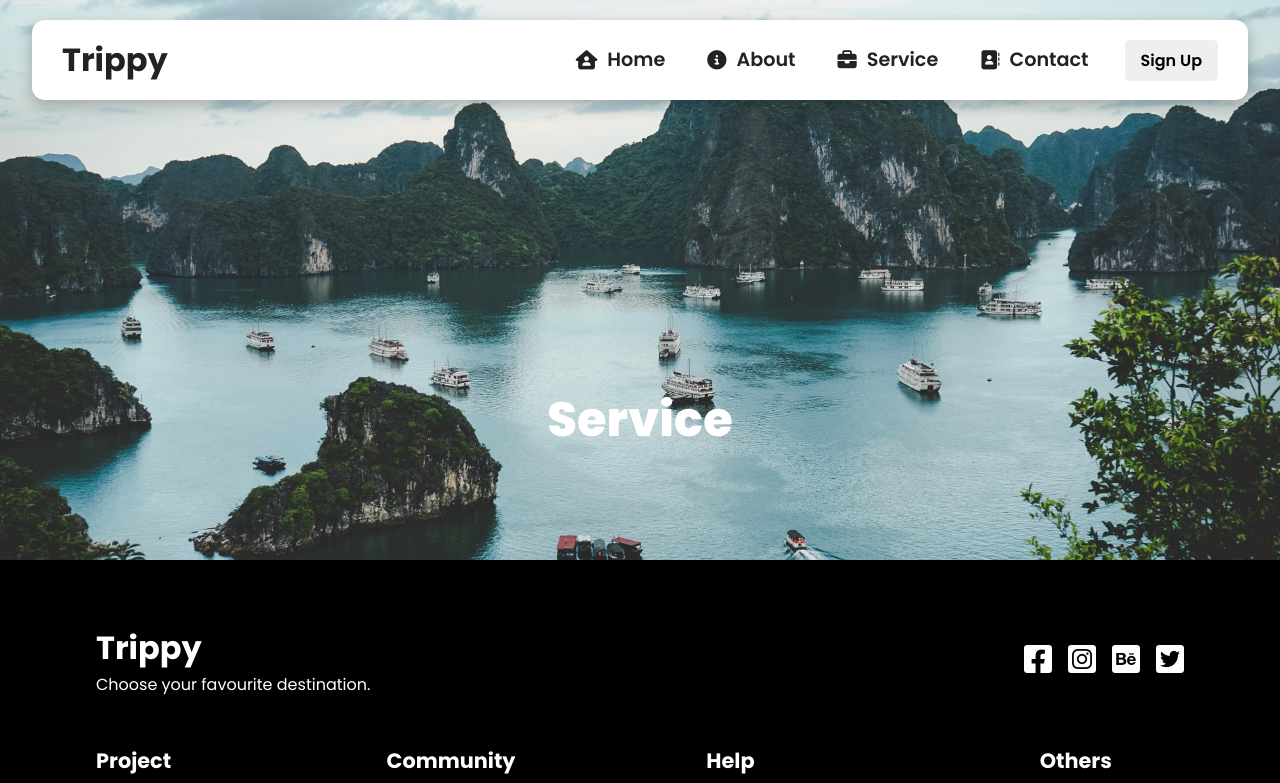
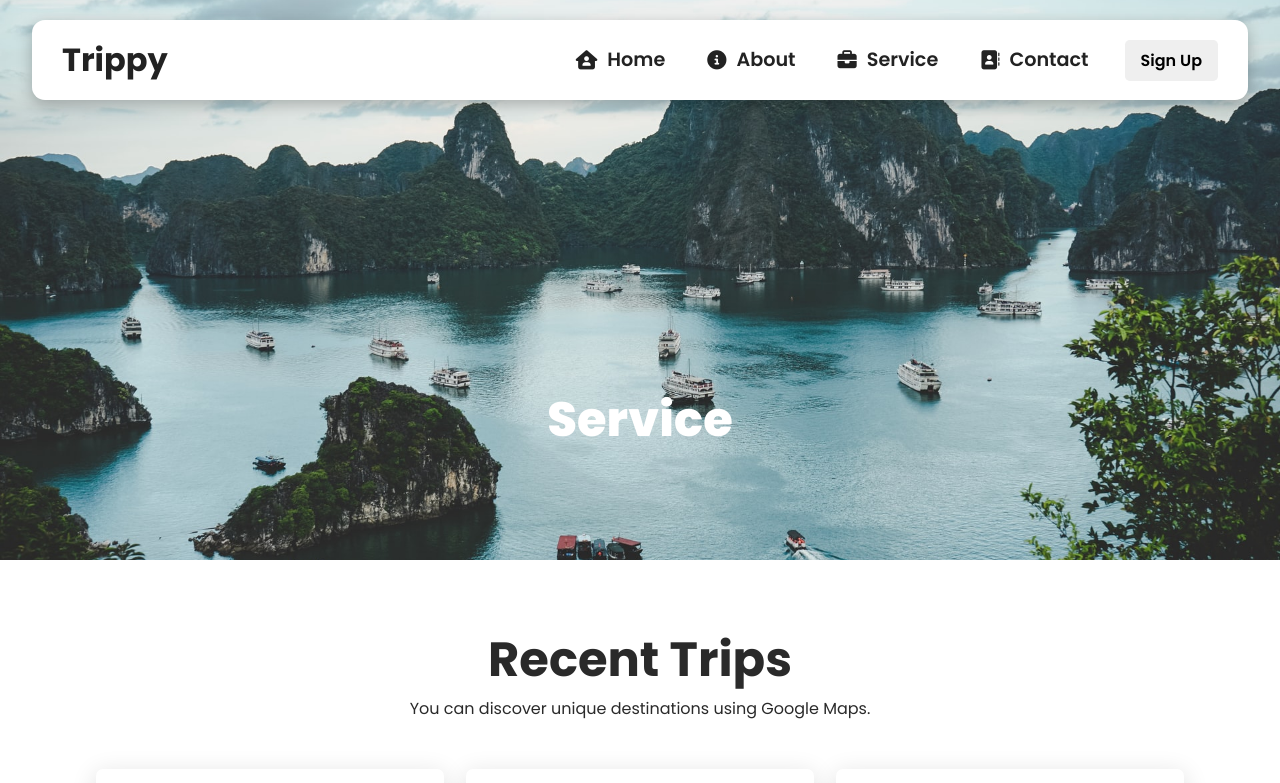
Before and after one commit to Caovandah/Tour-Travel-Project, a React (Create React App) app: page /service in a window 1280 px wide. Shown: the top 783 px of the page. Built offline with nearby package versions, Linux system fonts and the light colour scheme.

Commit message:
Upload: Service Page

```diff
--- a/src/routes/Service.js
+++ b/src/routes/Service.js
@@ -1,6 +1,7 @@
 import Hero from '~/components/Home/Hero';
 import banner from '~/assets/1.jpg';
 import Footer from '~/components/Footer/Footer';
+import Trip from '~/components/trip/Trip';
 
 function Service() {
     return (
@@ -14,6 +15,7 @@ function Service() {
                 // url="/"
                 btnClass="hide"
             />
+            <Trip />
             <Footer />
         </>
     );
```
